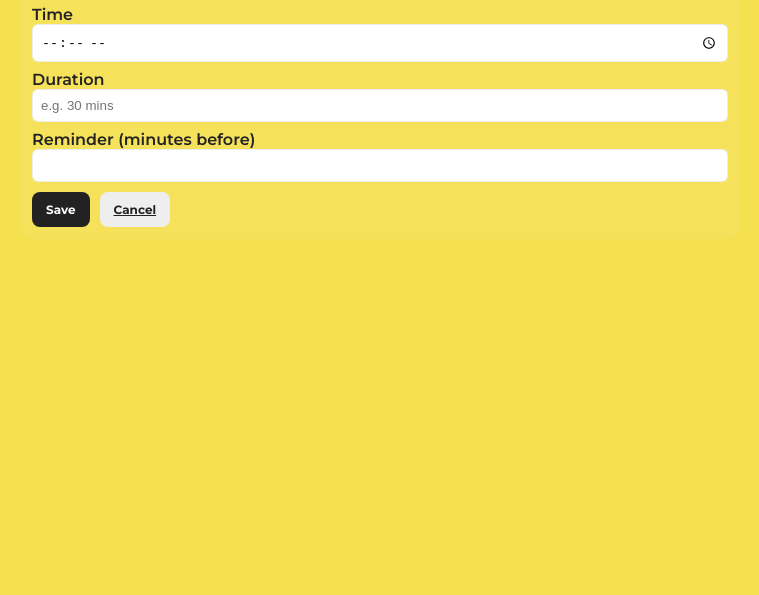
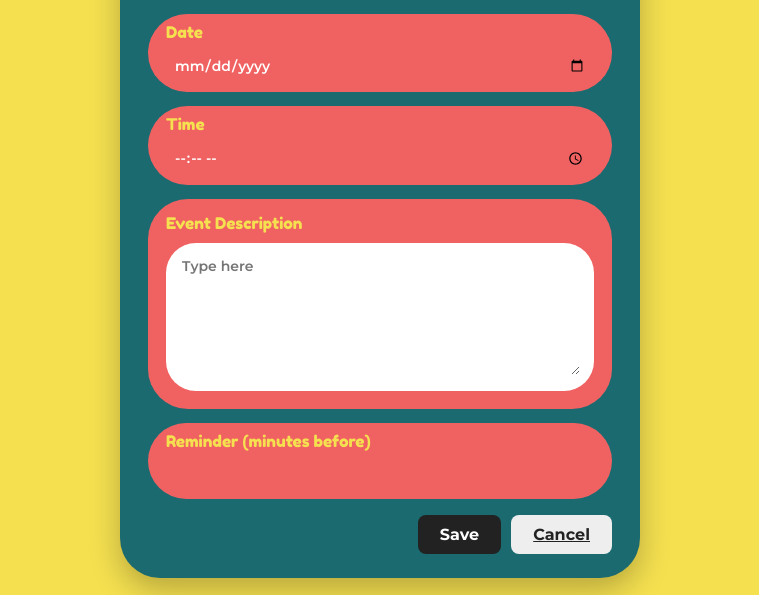
Before and after one commit to RanjanKhadka012/HHGTTG-SE2200, a website: page frontend/create.html in a window 1280 px wide. Shown: the part 205-800 px from the top of the page, without its empty margins (260-1019 px from the left). Drawn offline with Linux system fonts and the light colour scheme.

Commit message:
Re-style "create event" page

```diff
--- a/frontend/create.html
+++ b/frontend/create.html
@@ -8,7 +8,7 @@
   <link rel="stylesheet" href="styles.css">
   <script src="create.js" defer></script>
 </head>
-<body>
+<body class="create-page">
   <div class="wrap">
     <h1 class="title">Create Event</h1>
     <form id="create-form" class="event-form" aria-hidden="false">
@@ -24,9 +24,12 @@
         <input type="time" name="time" required>
       </label>
 
-      <label>Duration
-        <input type="text" name="duration" placeholder="e.g. 30 mins">
+      <label class="desc-label">Event Description
+          <div class="desc-box">
+              <textarea name="description" placeholder="Type here"></textarea>
+          </div>
       </label>
+
 
       <label>Reminder (minutes before)
         <input type="number" name="reminderMinutes" min="0">
--- a/frontend/styles.css
+++ b/frontend/styles.css
@@ -25,18 +25,22 @@ body{
 }
 /* controls */
 .controls{display:flex;justify-content:flex-end;margin-bottom:12px}
-.btn{
+.btn {
     background:#222;
     color:#fff;
     border:none;
     padding:10px 14px;
     border-radius:8px;
     cursor:pointer;
-    transition: padding 0.2s ease;
+    font-family: 'Montserrat', system-ui, sans-serif;
+
+    /* smooth hover animation */
+    transition: transform 0.2s ease, box-shadow 0.2s ease;
 }
-.btn.muted{
+
+.btn.muted {
     background:#eee;
-    color:#222
+    color:#222;
 }
 
 /* Make the Create Event button bigger */
@@ -46,9 +50,12 @@ body{
     border-radius: 10px;  /* slightly rounder */
 }
 
-.btn:hover{
-    padding:20px 32px;
+/* hover animation for Create + Cancel + any .btn */
+.btn:hover {
+    transform: scale(1.05);                     /* gentle grow */
+    box-shadow: 0 6px 16px rgba(0,0,0,0.25);    /* soft shadow */
 }
+
 
 /* simple event form */
 .event-form{display:none;background:rgba(255,255,255,0.06);padding:12px;border-radius:12px;margin-bottom:18px}
@@ -255,3 +262,105 @@ body,
 .e-blue  { animation: slideIn 0.8s ease-out forwards; }
 .e-pink  { animation: slideIn 1s ease-out forwards; }
 .e-orange{ animation: slideIn 1.2s ease-out forwards; }
+
+/* === CREATE PAGE LAYOUT === */
+
+.create-page .wrap {
+    max-width: 520px;
+    margin: 40px auto 24px;
+    background: #1a6a70;           /* teal panel */
+    border-radius: 40px;
+    padding: 28px 28px 24px;
+    box-shadow: 0 12px 30px rgba(0,0,0,0.25);
+}
+
+/* "Create Event" title inside panel */
+.create-page .title {
+    text-align: center;
+    font-family: 'Fredoka One', 'Montserrat', sans-serif;
+    font-size: 30px;
+    margin: 0 0 20px 0;
+    color: #111;
+}
+/* reset default event-form styles on create page */
+.create-page .event-form {
+    display: block;
+    background: transparent;
+    padding: 0;
+    margin: 0;
+}
+
+/* each label becomes a red pill bar */
+.create-page .event-form label {
+    display: block;
+    margin-bottom: 14px;
+    background: #f06262;                      /* red pill */
+    border-radius: 999px;
+    padding: 8px 18px;
+    font-family: 'Fredoka One', 'Montserrat', sans-serif;
+    font-size: 16px;
+    color: #f5e050;                           /* yellow text */
+}
+
+/* text inside the pill (the actual input) */
+.create-page .event-form label input {
+    display: block;
+    margin-top: 6px;
+    width: 100%;
+    border: none;
+    outline: none;
+    background: transparent;
+    font-family: 'Montserrat', system-ui, sans-serif;
+    font-size: 14px;
+    font-weight: 600;
+    color: #fff;
+}
+
+/* placeholder color */
+.create-page .event-form label input::placeholder {
+    color: rgba(255,255,255,0.8);
+}
+/* description block: big rounded red + inner white box */
+.create-page .event-form .desc-label {
+    border-radius: 40px;
+    padding: 14px 18px 18px;
+}
+
+.create-page .event-form .desc-box {
+    margin-top: 10px;
+    background: #fff;
+    border-radius: 30px;
+    padding: 12px 14px;
+}
+
+.create-page .event-form .desc-box textarea {
+    width: 100%;
+    border: none;
+    outline: none;
+    resize: vertical;
+    min-height: 120px;
+    background: transparent;
+    font-family: 'Montserrat', system-ui, sans-serif;
+    font-size: 14px;
+    color: #222;
+}
+/* actions row inside teal panel */
+.create-page .form-actions {
+    display: flex;
+    justify-content: flex-end;
+    gap: 10px;
+    margin-top: 16px;
+}
+
+/* bigger, bold primary button */
+.create-page .form-actions .btn {
+    padding: 10px 22px;
+    font-weight: 700;
+    font-size: 16px;
+}
+
+/* optional: tweak muted button */
+.create-page .form-actions .btn.muted {
+    background: #eee;
+    color: #222;
+}
```
